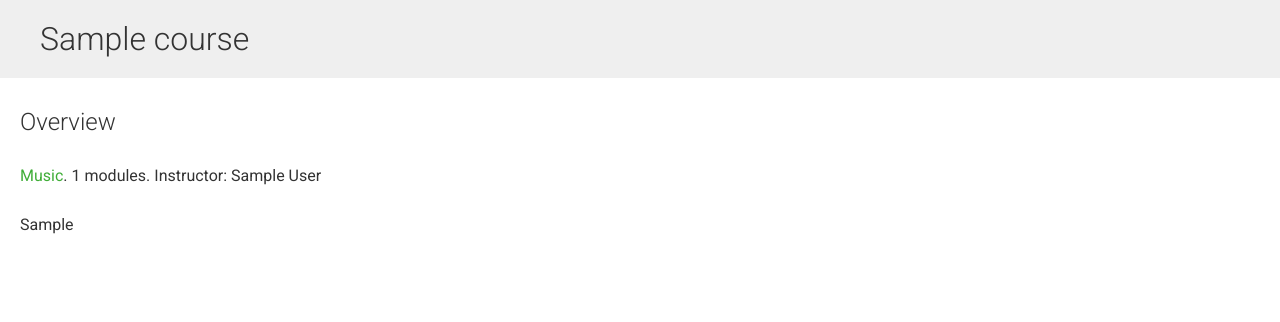
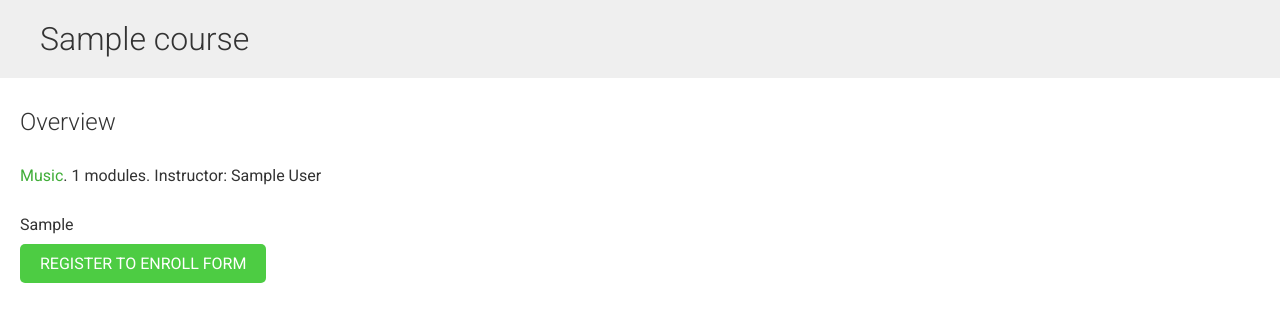
Before and after one commit to Kiraogi/educa, a Django app: a page that uses educa/courses/templates/base.html in a window 1280 px wide. Shown: the part 54-376 px from the top of the page. Run offline with Django 5.2, Linux system fonts and the light colour scheme; data comes from the database, SQL or seed files in the repository; tables that the repository leaves empty hold one stand-in row (values such as "Sample post"); parts of the project's set-up code (start-up, migrations or seed data) failed here and were passed over.

Commit message:
ver 0.01.35
`Refactor logout link and
add course enrollment form in course detail page`

```diff
--- a/educa/courses/templates/base.html
+++ b/educa/courses/templates/base.html
@@ -11,7 +11,12 @@
             <a href="/" class="logo">Educa</a>
             <ul class="menu">
                 {% if request.user.is_authenticated %}
-                <li><a href="{% url "logout" %}">Sign out</a></li>
+                <li>
+                    <form class="logout-form" action="{% url 'logout' %}" method="post">
+                    {% csrf_token %}
+                    <button type="submit">Sign out</button>
+                    </form>
+                </li>
                 {% else %}
                 <li><a href="{% url "login" %}">Sign in</a></li>
                 {% endif %}
--- a/educa/courses/templates/courses/course/detail.html
+++ b/educa/courses/templates/courses/course/detail.html
@@ -18,6 +18,17 @@
             Instructor: {{ object.owner.get_full_name }}
     </p>
     {{ object.overview|linebreaks }}
+    {% if request.user.is_authenticated %}
+    <form action="{% url "student_enroll_course" %}" method="post">
+        {{ enroll_form }}
+        {% csrf_token %}
+        <input type="submit" value="Enroll now">
+    </form>
+    {% else %}
+    <a href="{% url "student_registration" %}" class="button">
+        Register to enroll form
+    </a>
+    {% endif %}
 </div>
 {% endwith %}
 {% endblock %}
```
